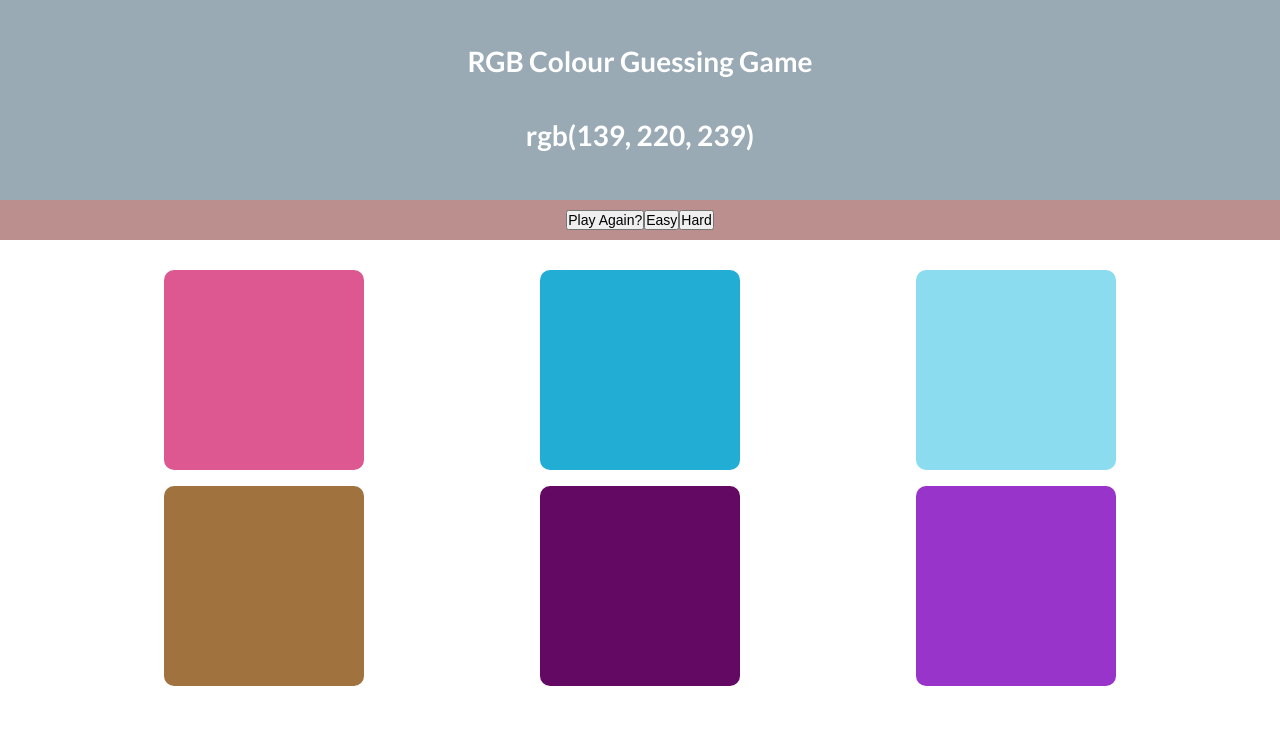
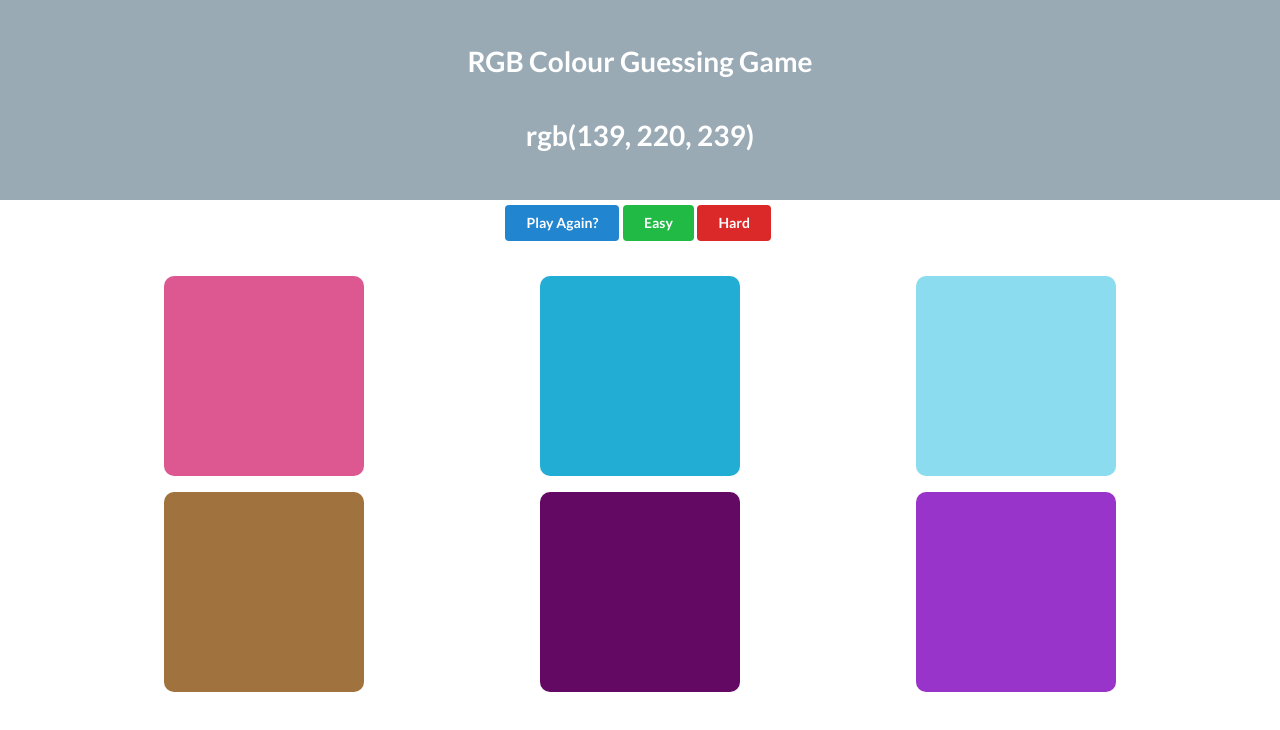
Before and after one commit to HarryCravDev/React_Practice_04, a React (Create React App) app: page / in a window 1280 px wide. Shown: the top 730 px of the page. Built offline with nearby package versions, Linux system fonts and the light colour scheme.

Commit message:
Added styles to Toolbar elements.

```diff
--- a/src/Components/Tool_Bar/ToolBar.js
+++ b/src/Components/Tool_Bar/ToolBar.js
@@ -5,9 +5,21 @@ class ToolBar extends React.Component {
   render() {
     return (
       <div className="toolbar-container">
-        <button onClick={() => this.props.resetGame()}>Play Again?</button>
-        <button onClick={() => this.props.setDifficulty(3)}>Easy</button>
-        <button onClick={() => this.props.setDifficulty(6)}>Hard</button>
+        <button
+          className="ui button primary"
+          onClick={() => this.props.resetGame()}>
+          Play Again?
+        </button>
+        <button
+          onClick={() => this.props.setDifficulty(3)}
+          className="ui button positive">
+          Easy
+        </button>
+        <button
+          onClick={() => this.props.setDifficulty(6)}
+          className="ui button negative">
+          Hard
+        </button>
       </div>
     );
   }
--- a/src/Components/Tool_Bar/ToolBar.styles.css
+++ b/src/Components/Tool_Bar/ToolBar.styles.css
@@ -1,8 +1,7 @@
 .toolbar-container {
-  height: 5%;
-  background-color: rosybrown;
   display: flex;
   flex-direction: row;
   justify-content: center;
   align-items: center;
+  padding: 5px;
 }
```
